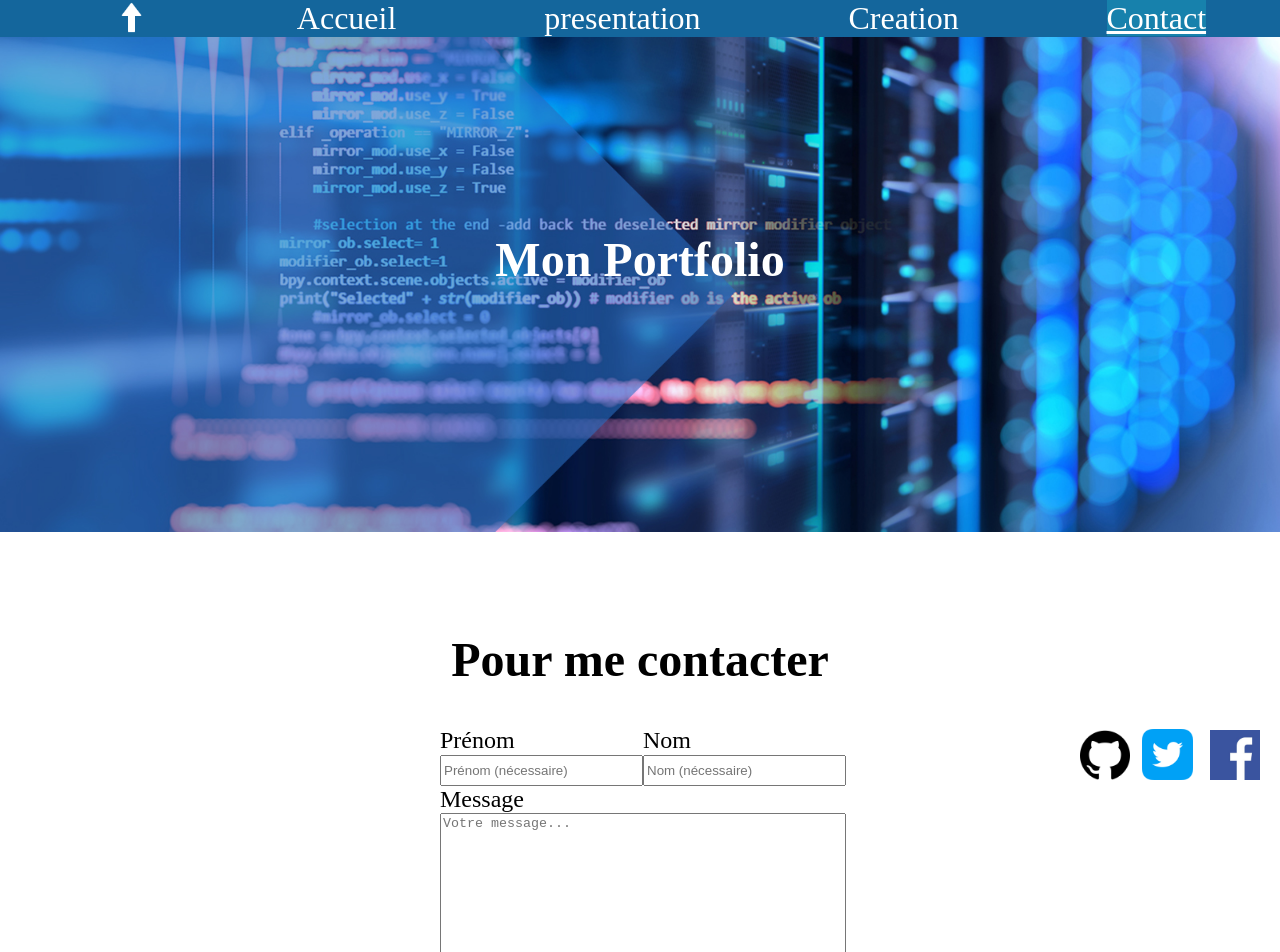
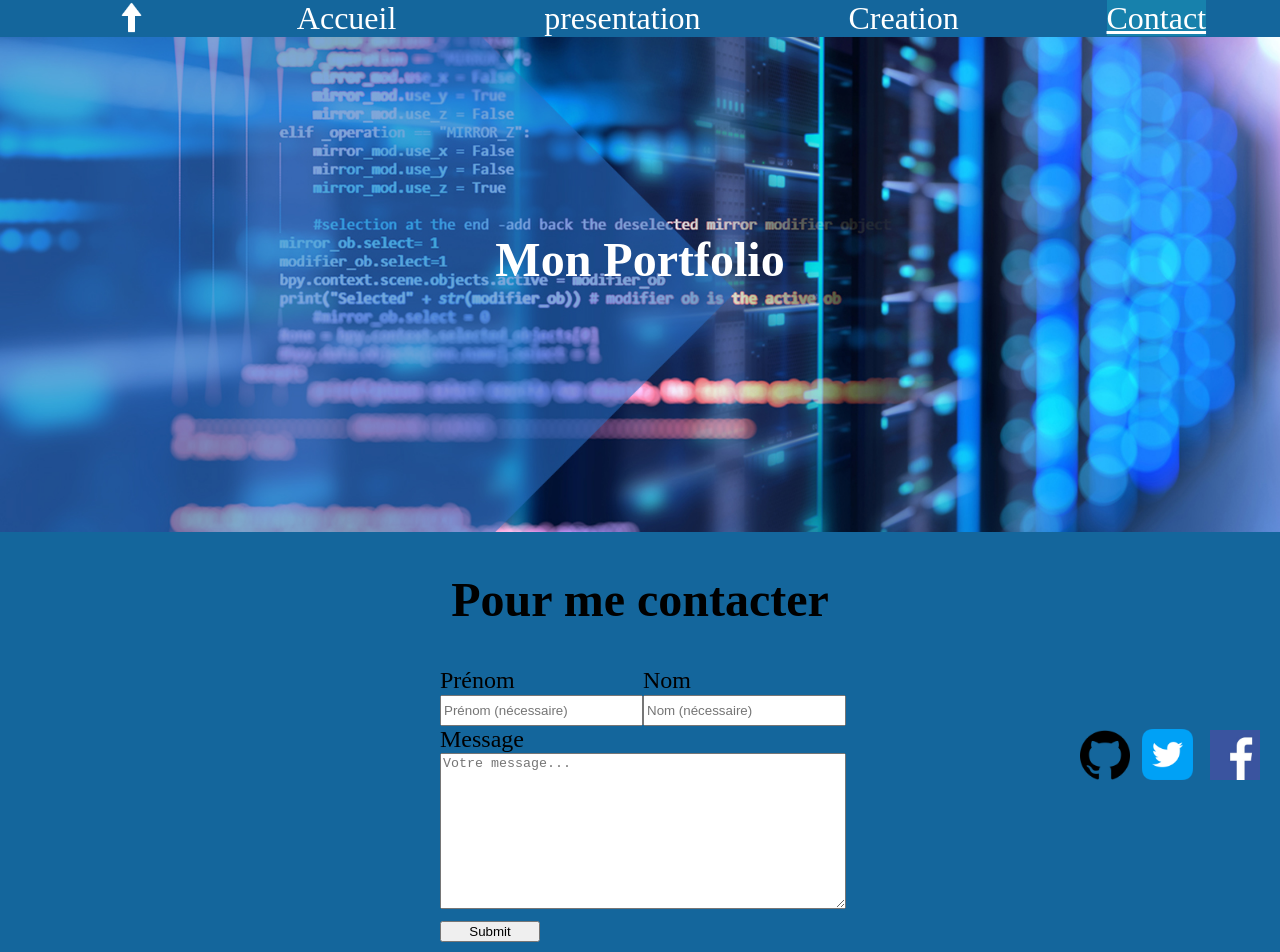
Before and after one commit to flo-remidable/Portfolio-VueJS, a Vue app in the folder vue-project/: page /Contact in a window 1280 px wide. Shown: the top 952 px of the page. Built offline with nearby package versions, Linux system fonts and the light colour scheme.

Commit message:
correction W3C validator

```diff
--- a/vue-project/src/App.vue
+++ b/vue-project/src/App.vue
@@ -19,7 +19,7 @@ export default {
         <h1>Mon Portfolio</h1>
       <nav>
         <ul>
-          <a href="#"><img src="../img/fleche.png" alt=""></a>
+          <li><a href="#"><img src="../img/fleche.png" alt=""></a></li>
           <li><router-link :to="{ name: 'home' }" active-class="current">Accueil</router-link></li>
           <li><router-link :to="{ name: 'presentation' }" active-class="current">presentation</router-link></li>
           <li><router-link :to="{ name: 'Creation' }" active-class="current">Creation</router-link></li>
--- a/vue-project/src/components/Contact.vue
+++ b/vue-project/src/components/Contact.vue
@@ -1,6 +1,6 @@
 <template>
     <div>
-      <section id="contact">
+      <section id="contact-section">
           <h2 class="contact-titre">Pour me contacter</h2>
           <div id="error-message">
             Tous les champs doivent être remplis !!
@@ -96,12 +96,11 @@
 }
 
 
-#contact{
+#contact-section{
     display: flex;
     flex-direction: column;
     align-items: center;
-    margin-top: 60px;
-    margin-bottom: 60px;
+    background-color: rgb(20, 102, 156)
 }
 
 #error-message{
--- a/vue-project/src/components/Creation.vue
+++ b/vue-project/src/components/Creation.vue
@@ -22,7 +22,7 @@
 
     <div id="modal" class="modal">
       <span class="close">&times;</span>
-      <a href="https://github.com/flo-remidable" target="_blank"><img class="modal-content" id="img01" src=""></a>
+      <a href="https://github.com/flo-remidable" target="_blank"><img class="modal-content" id="img01" alt="" src=""></a>
       <div id="caption"></div>
     </div>
   </div>
--- a/vue-project/src/components/Presentation.vue
+++ b/vue-project/src/components/Presentation.vue
@@ -1,7 +1,7 @@
 <template>
     <div>
-        <main>
-            <div id="presentation">
+
+            <div id="presentation-div">
               <h2 class="presentation-titre">Présentation</h2>
 
               <div class="presentation-content">
@@ -12,7 +12,7 @@
                 durant ma formation et ainsi vous montrer mon savoir faire acquis jusqu'a présent.
               </div>
             </div>
-        </main>
+
 
 
 
@@ -34,7 +34,7 @@
   }
 
 
-  #presentation{
+  #presentation-div{
       display: flex;
       flex-direction: column;
       align-items: center;
```
